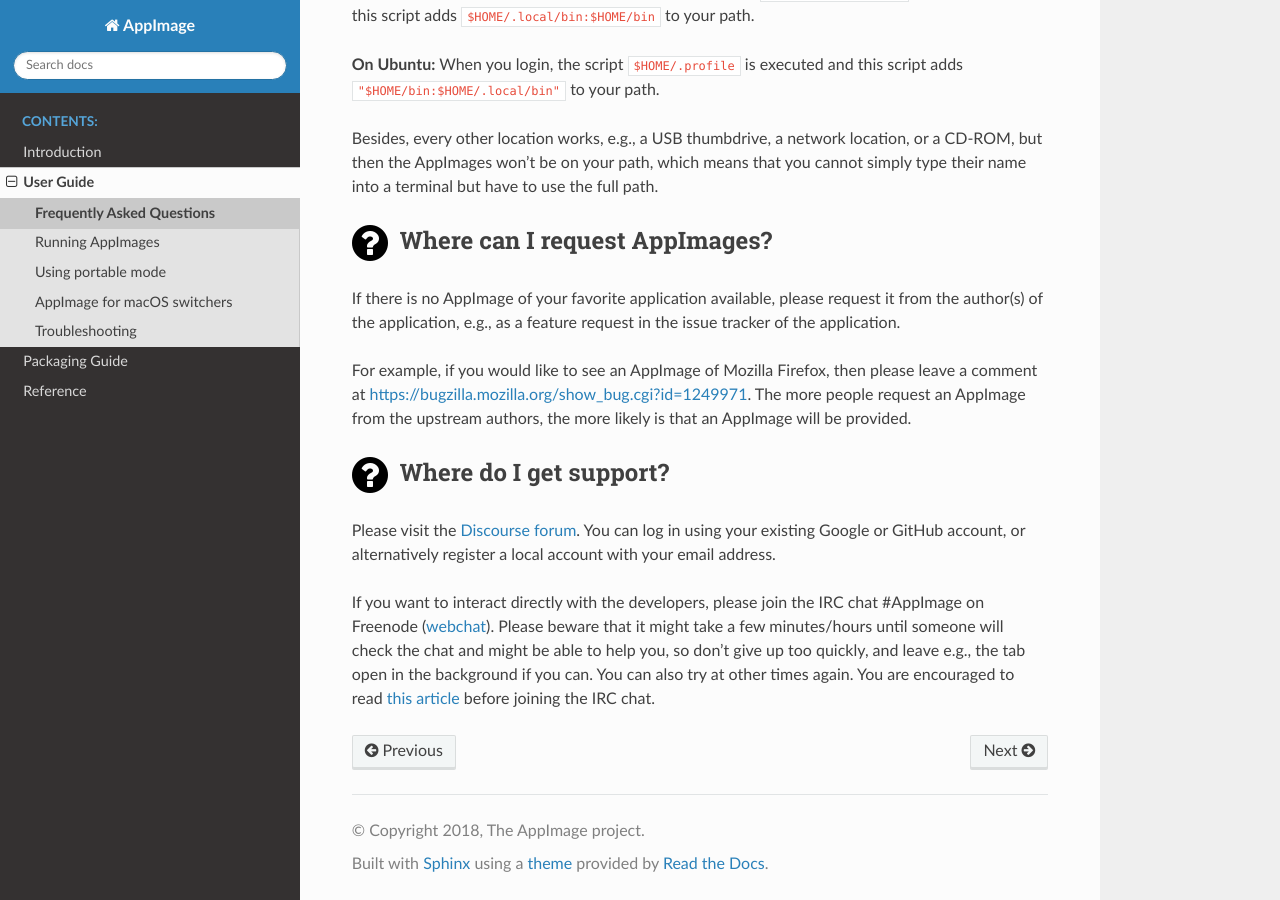
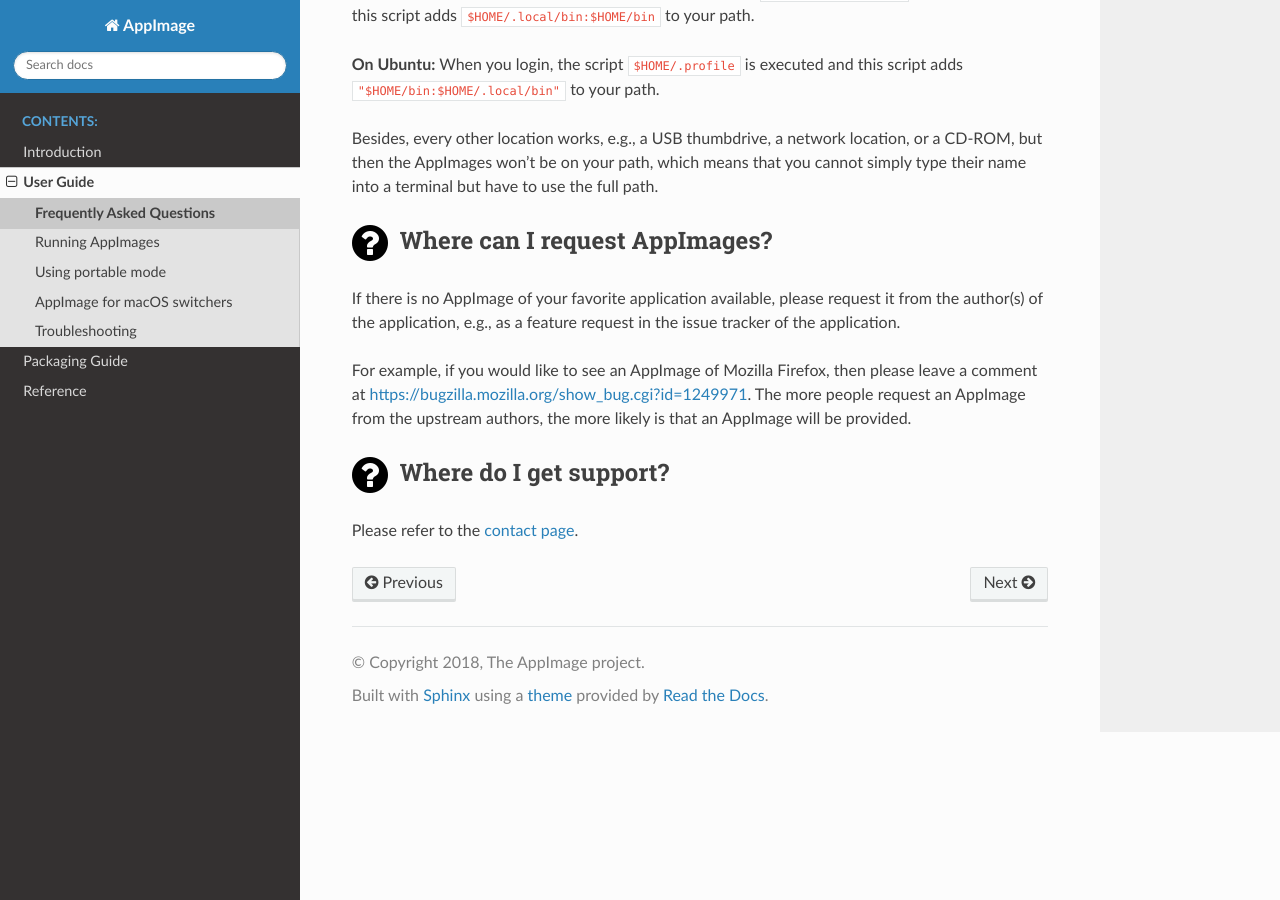
Before and after one commit to AppImage/docs.appimage.org, a Sphinx documentation site: the page built from source/user-guide/faq.rst, in a window 1280 px wide and 900 px high, scrolled down 1402 px. Built offline with Sphinx 7.4.7 and the Read the Docs theme 2.0.0, drawn with Linux system fonts in a browser that asks for light colours.

Commit message:
Point to central contact page where applicable

```diff
--- a/source/introduction/quickstart.rst
+++ b/source/introduction/quickstart.rst
@@ -54,4 +54,4 @@
 Getting help
 ------------
 
-If you're new to AppImage and have problems getting up and running, please don't hesitate to contact the AppImage team and their awesome community. They're happy to help!
+If you're new to AppImage and have problems getting up and running, please don't hesitate to contact the AppImage team and their awesome community. They're happy to help! Please see the :ref:`Contact page <ref-contact>` for more information.
--- a/source/user-guide/faq.rst
+++ b/source/user-guide/faq.rst
@@ -60,12 +60,7 @@
 |question| Where do I get support?
 ----------------------------------
 
-Please visit the `Discourse forum`_. You can log in using your existing Google or GitHub account, or alternatively register a local account with your email address.
+Please refer to the :ref:`contact page <ref-contact>`.
 
-If you want to interact directly with the developers, please join the IRC chat #AppImage on Freenode (webchat_). Please beware that it might take a few minutes/hours until someone will check the chat and might be able to help you, so don't give up too quickly, and leave e.g., the tab open in the background if you can. You can also try at other times again. You are encouraged to read `this article`_ before joining the IRC chat.
-
-.. _Discourse forum: https://discourse.appimage.org/
-.. _webchat: https://webchat.freenode.net/?channels=appimage
-.. _this article: https://workaround.org/getting-help-on-irc/
 
 .. |question| image:: /_static/img/question.png
--- a/source/user-guide/troubleshooting.rst
+++ b/source/user-guide/troubleshooting.rst
@@ -3,7 +3,7 @@
 Troubleshooting
 ===============
 
-This page covers some of the most common problems with AppImages users might face, and provides solutions and links to external references. This page is not considered to be exhaustive. For additional help, please consider asking in our `Discourse forum <https://discourse.appimage.org>`_ or join our IRC channel `#appimage <irc://chat.freenode.net/appimage>`_ on `Freenode <https://freenode.net>`_ (`webchat <https://webchat.freenode.net/?channels=appimage>`_).
+This page covers some of the most common problems with AppImages users might face, and provides solutions and links to external references. This page is not considered to be exhaustive. For additional help, please see the :ref:`Contact page <ref-contact>`.
 
 .. note::
 
```
